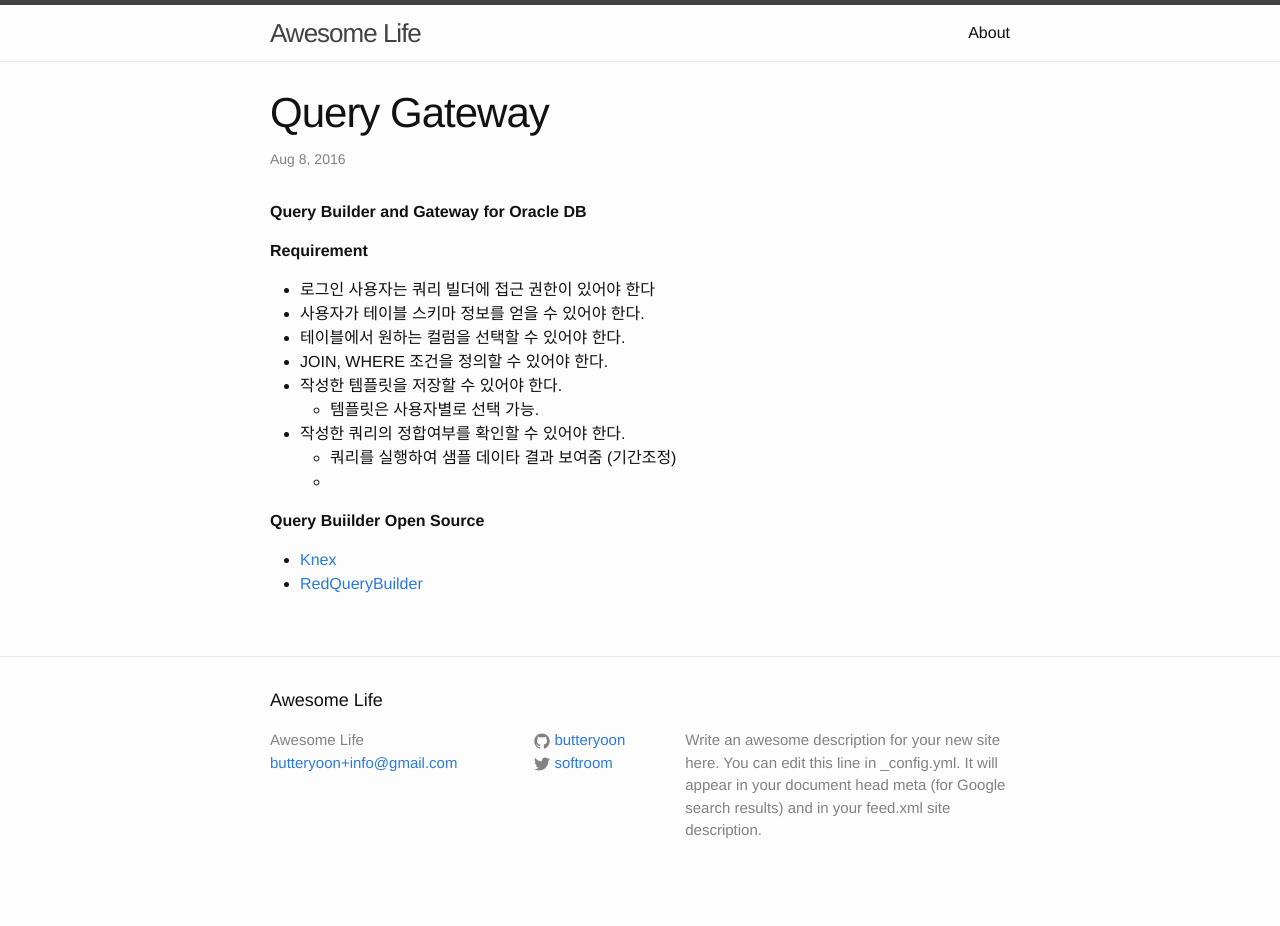
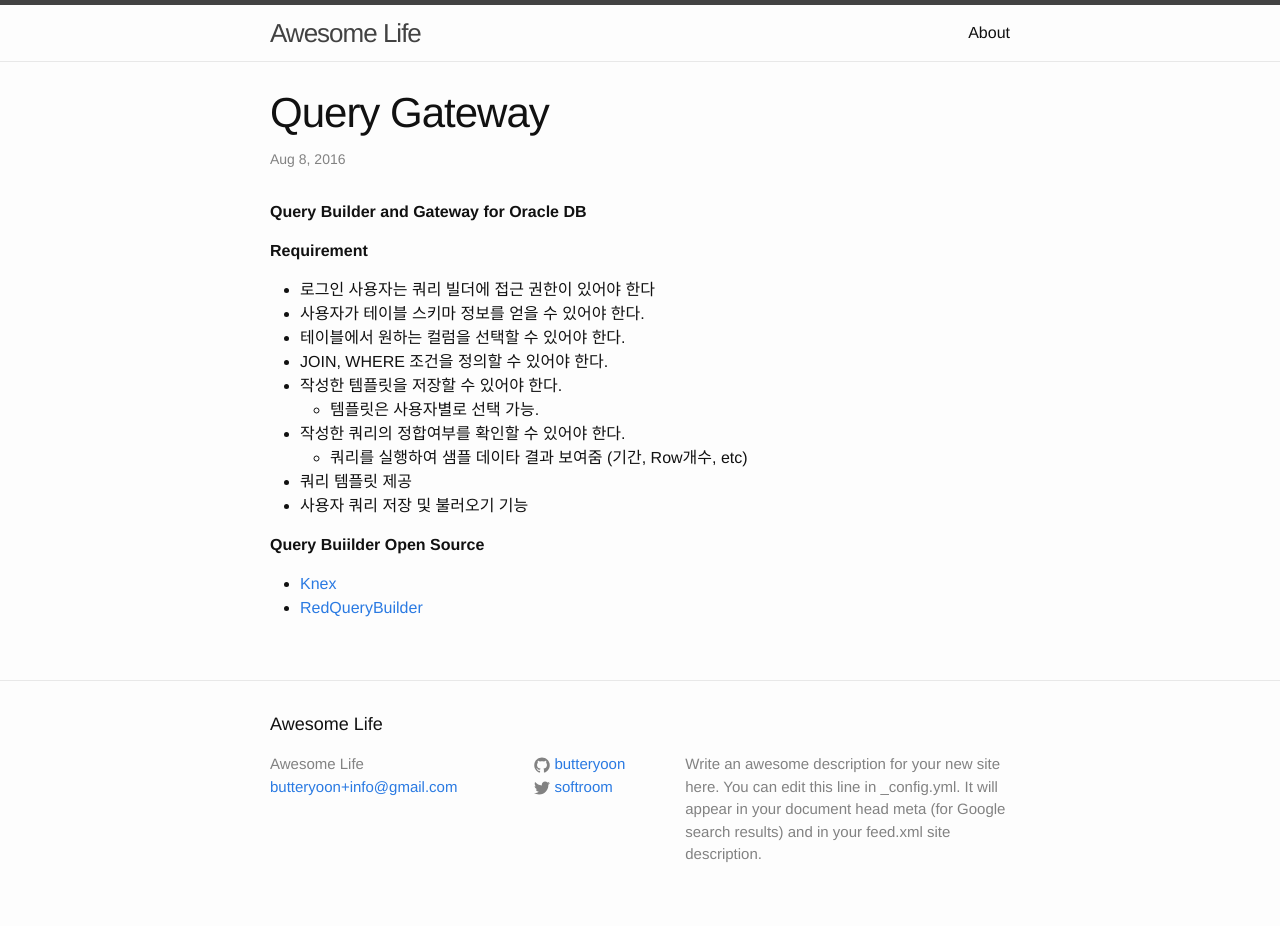
Before and after one commit to butteryoon/butteryoon.github.io, a Jekyll site: the page built from _posts/2016-08-08-Query-Gateway.markdown, in a window 1280 px wide. Built offline with Jekyll 4.4.1, drawn with Linux system fonts in a browser that asks for light colours; before the commit the page ends 902 px from its top, so only the background shows below that.

Commit message:
Query Gateway m1

```diff
--- a/_posts/2016-08-08-Query-Gateway.markdown
+++ b/_posts/2016-08-08-Query-Gateway.markdown
@@ -15,8 +15,9 @@ desc: "Query Build and Gateway"
 - 작성한 템플릿을 저장할 수 있어야 한다.
   - 템플릿은 사용자별로 선택 가능.
 - 작성한 쿼리의 정합여부를 확인할 수 있어야 한다.
-  - 쿼리를 실행하여 샘플 데이타 결과 보여줌 (기간조정)
-  -
+  - 쿼리를 실행하여 샘플 데이타 결과 보여줌 (기간, Row개수, etc)
+- 쿼리 템플릿 제공
+- 사용자 쿼리 저장 및 불러오기 기능
 
 **Query Buiilder Open Source**
 
```
